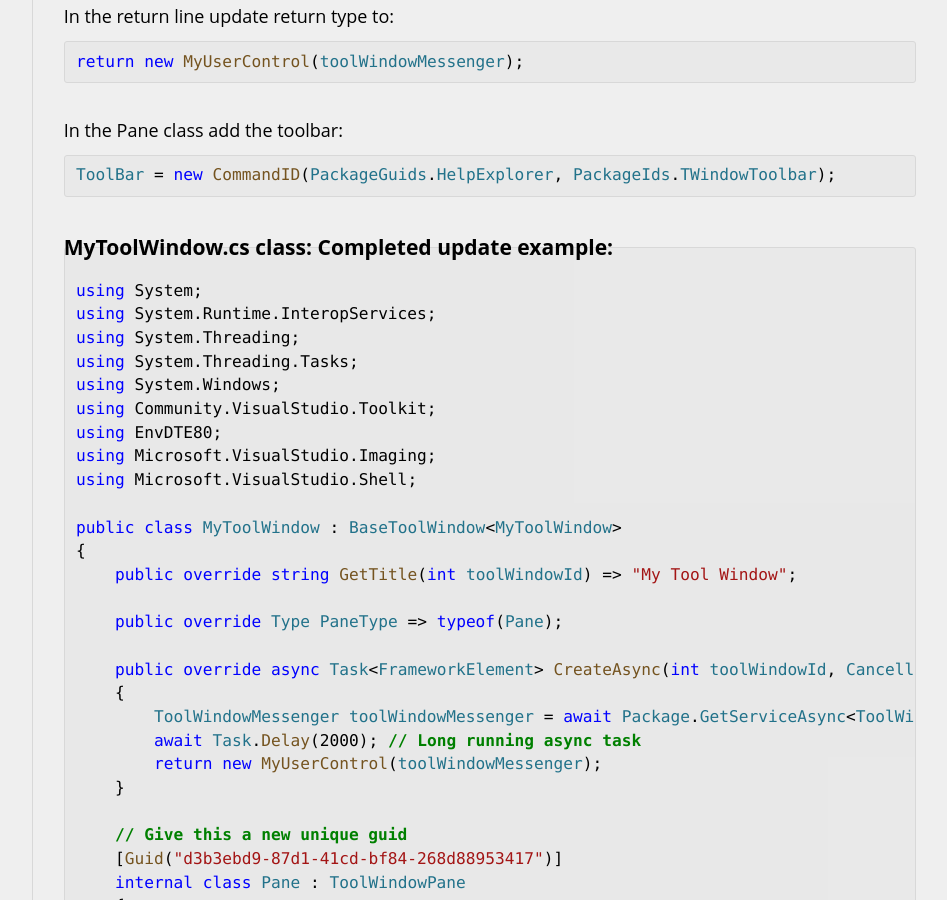
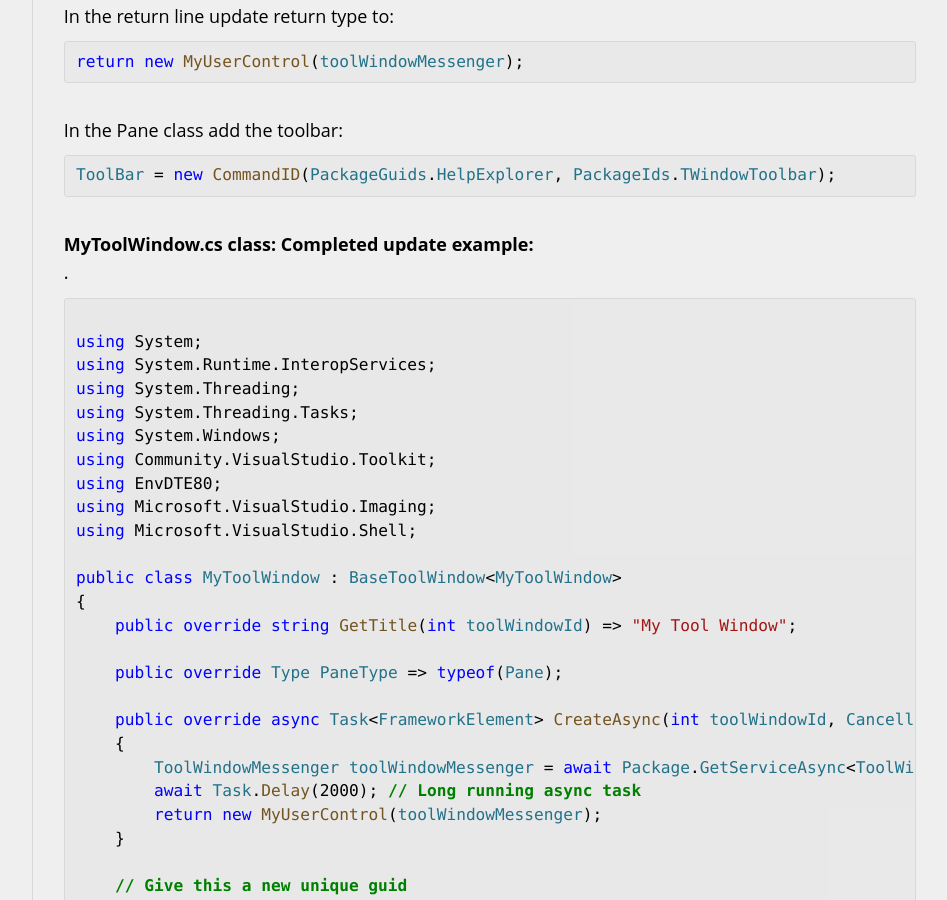
Before and after one commit to VsixCommunity/docs, a Jekyll site: the page built from docs/recipes/custom-tool-windows.md, in a window 1280 px wide and 900 px high, scrolled down 4840 px. Shown: the whole window, without its empty margins (264-1211 px from the left). Built offline with Jekyll 4.4.1, drawn with Linux system fonts in a browser that asks for light colours; our own code applies the rules of GitHub Pages for plain Markdown files.

Commit message:
Changed header back to orignal and added a single period to the next line.

````diff
--- a/docs/recipes/custom-tool-windows.md
+++ b/docs/recipes/custom-tool-windows.md
@@ -175,7 +175,8 @@ ToolBar = new CommandID(PackageGuids.HelpExplorer, PackageIds.TWindowToolbar);
 ```
 
 
-### MyToolWindow.cs class: Completed update example:
+#### MyToolWindow.cs class: Completed update example:
+.
 
 
 
````
